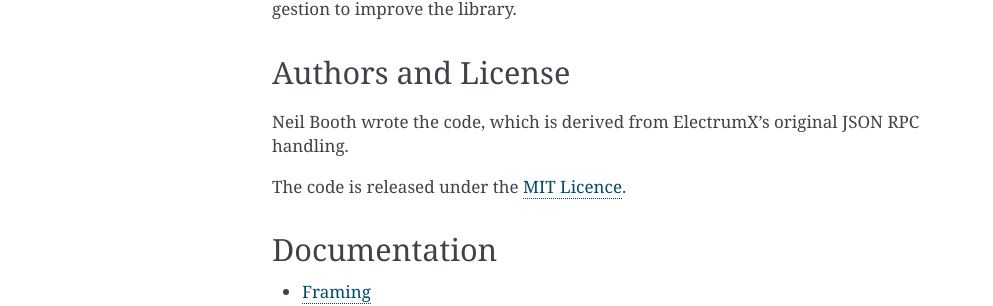
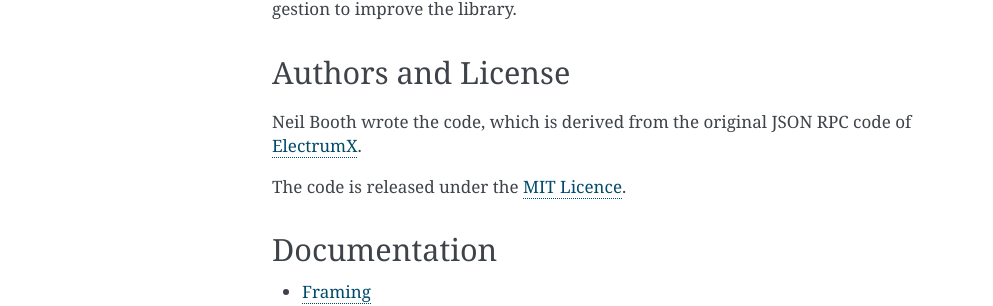
Before and after one commit to kyuupichan/aiorpcX, a Sphinx documentation site: the page built from docs/index.rst, in a window 1280 px wide. Shown: the part 512-818 px from the top of the page, without its empty margins (148-1141 px from the left). Built offline with Sphinx 7.4.7, drawn with Linux system fonts in a browser that asks for light colours.

Commit message:
Link to ElectrumX

```diff
--- a/docs/index.rst
+++ b/docs/index.rst
@@ -36,8 +36,8 @@ bug or have a suggestion to improve the library.
 Authors and License
 ===================
 
-Neil Booth wrote the code, which is derived from ElectrumX's original
-JSON RPC handling.
+Neil Booth wrote the code, which is derived from the original JSON RPC
+code of `ElectrumX <https://github.com/kyuupichan/electrumx/>`_.
 
 The code is released under the `MIT Licence
 <https://github.com/kyuupichan/aiorpcX/LICENCE>`_.
```
